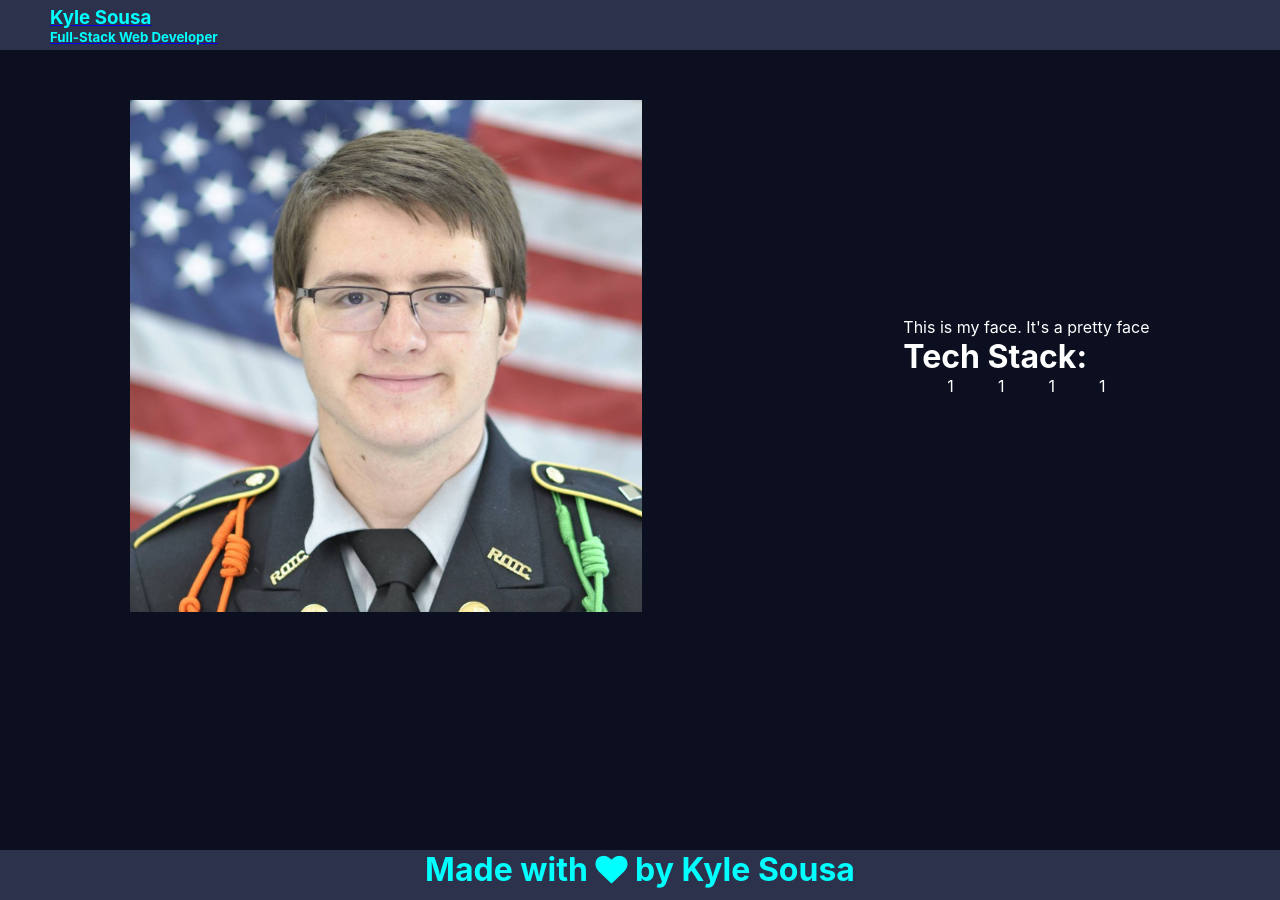
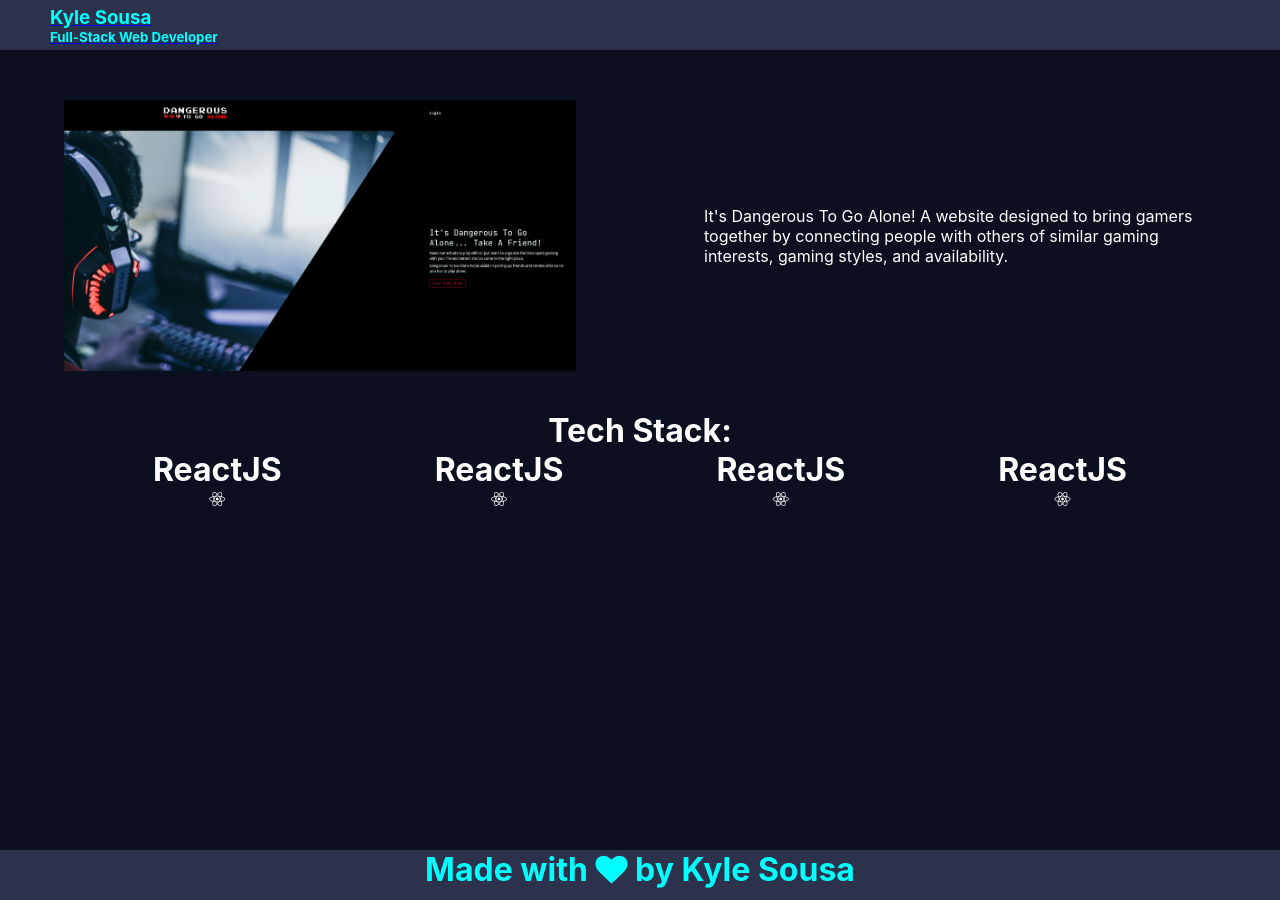
Before and after one commit to AWSMProdigy/updated-portfolio, a React (Create React App) app in the folder my-portfolio/: page /Project in a window 1280 px wide. Built offline with nearby package versions, Linux system fonts and the light colour scheme.

Commit message:
Added more content to project page, now scrolls up after moving pages

```diff
--- a/my-portfolio/src/App.js
+++ b/my-portfolio/src/App.js
@@ -9,7 +9,9 @@
 
 
 
+
 function App() {
+
   return(
     <BrowserRouter>
       <Nav></Nav>
--- a/my-portfolio/src/components/Nav.js
+++ b/my-portfolio/src/components/Nav.js
@@ -5,6 +5,10 @@
     const [menu, setmenu] = useState("false");
     const [mobMenu, setMobMenu] = useState("mob-false");
     const location = useLocation();
+
+    useEffect(() => {
+        window.scrollTo(0, 0);
+      }, [location]);
 
 
     const hidden = {
--- a/my-portfolio/src/components/Project.css
+++ b/my-portfolio/src/components/Project.css
@@ -3,7 +3,7 @@
 }
 
 .projectDesc{
-
+    width: 40%;
 }
 
 .flexBox{
@@ -11,12 +11,24 @@
     flex-direction: row;
     align-items: center;
     justify-content: space-around;
+    margin-bottom: 40px;
+}
+
+.flexBox img{
+  width: 40%;
+  height: auto;
 }
 
 .techStack{
     display: flex;
-    flex-direction: row;
+    flex-direction: column;
     width: 100%;
+    justify-content: space-evenly;
+    text-align: center;
+}
+
+.iconList{
+    display: flex;
     justify-content: space-evenly;
 }
 
@@ -24,4 +36,8 @@
     .flexBox{
         flex-direction: column;
     }
+    .flexBox img{
+        width: 80%;
+        height: auto;
+    }
 }
--- a/my-portfolio/src/components/Project.js
+++ b/my-portfolio/src/components/Project.js
@@ -1,22 +1,39 @@
 import "./Project.css";
+import 'font-awesome/css/font-awesome.min.css';
 
 function Project(){
 
     return(
         <div className="Project">
             <div className="flexBox">
-                <img className="imgBox" src={require('../images/me.jpg')}></img>
+                <img src={require('../images/Dangerous.JPG')}></img>
                 <div className="projectDesc">
-                    <p>This is my face. It's a pretty face</p>
+                    <p>It's Dangerous To Go Alone! A website designed to bring gamers together by connecting people with others of similar gaming interests,
+                        gaming styles, and availability.
+                    </p>
+                </div>
+            </div>
+                <div className="techStack">
                     <h1>Tech Stack:</h1>
-                    <div className="techStack">
-                        <span>1</span>
-                        <span>1</span>
-                        <span>1</span>
-                        <span>1</span>
+                    <div className="iconList">
+                        <div>
+                            <h1>ReactJS</h1>
+                            <i className="fa-brands fa-react"></i>
+                        </div>
+                        <div>
+                            <h1>ReactJS</h1>
+                            <i className="fa-brands fa-react"></i>
+                        </div>
+                        <div>
+                            <h1>ReactJS</h1>
+                            <i className="fa-brands fa-react"></i>
+                        </div>
+                        <div>
+                            <h1>ReactJS</h1>
+                            <i className="fa-brands fa-react"></i>
+                        </div>
                     </div>
                 </div>
-            </div>
         </div>
     )
 }
```
